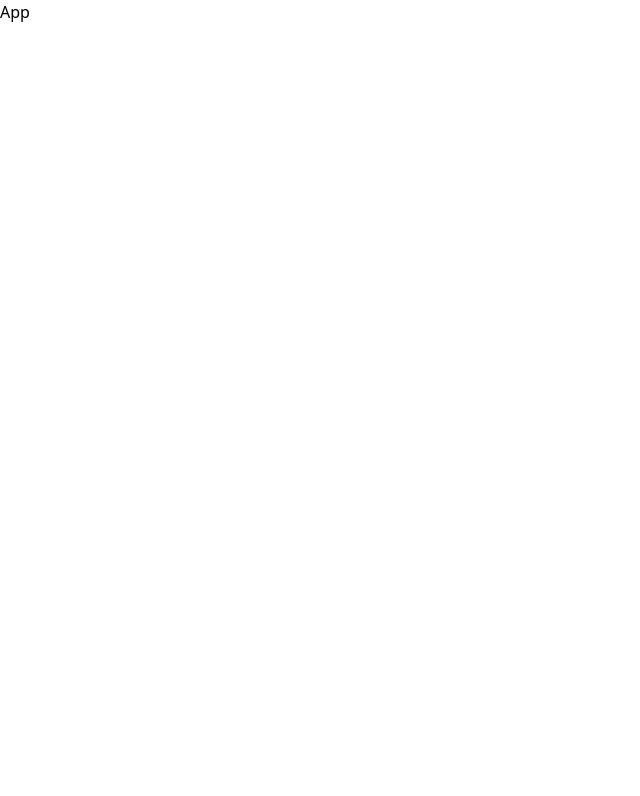
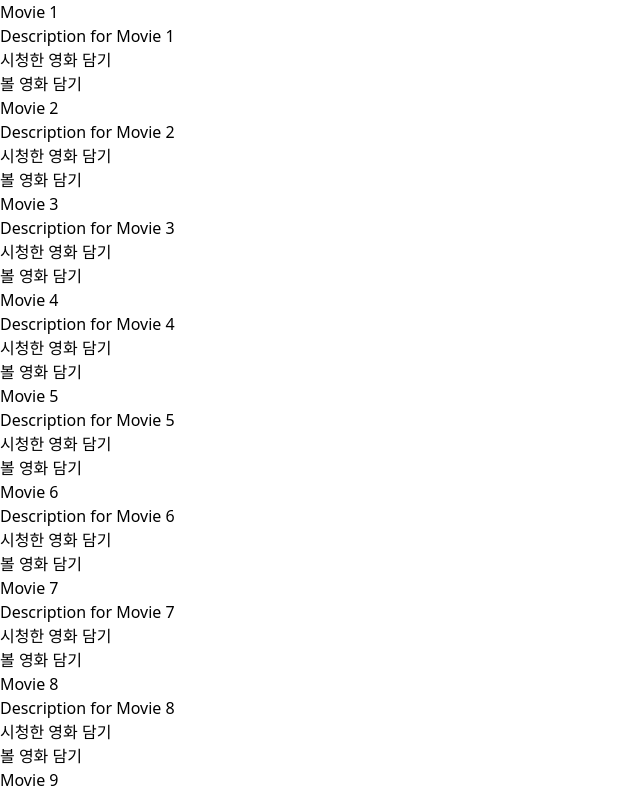
Before and after one commit to Likelion-YeungNam-Univ/8-13th-fe-assignment, a React (Vite) app: page / in a window 1280 px wide. Shown: the top 796 px of the page, without its empty margins (0-640 px from the left). Built offline with nearby package versions, Linux system fonts and the light colour scheme.

Commit message:
영화 목록 호출

```diff
--- a/src/App.jsx
+++ b/src/App.jsx
@@ -1,7 +1,12 @@
 import React from "react";
+import FetchMovies from "./fetchMovies";
 
 const App = () => {
-  return <div>App</div>;
+  return (
+    <div>
+      <FetchMovies/>
+    </div>
+  );
 };
 
 export default App;
--- /dev/null
+++ b/src/fetchMovies.jsx
@@ -0,0 +1,48 @@
+import React, { useEffect, useState } from "react";
+
+const fetchMovies = () => {
+  const movies = [];
+
+  // movies 배열 안에 객체 형태의 데이터 추가
+  for (let i = 1; i <= 2500; i++) {
+    movies.push({
+      id: i,
+      title: `Movie ${i}`,
+      description: `Description for Movie ${i}`,
+    });
+    console.log("2500개의 영화 목록을 가져오는 중...");
+  }
+
+  // fetchMovies함수가 동작하는데 오래 걸린다고 가정하기 위한 코드
+  alert("데이터를 가져오는 중입니다...");
+
+  return movies;
+};
+
+const FetchMovies = () => {
+  const [movies, setMovies] = useState([]);
+
+  useEffect(() => {
+    const data = fetchMovies();
+    setMovies(data);
+  }, []);
+
+  return (
+    <div>
+      <ul>
+        {movies.map((movie) => (
+          <li key={movie.id}>
+            <div>{movie.title}</div>
+            <div>{movie.description}</div>
+            <div>
+              <div>시청한 영화 담기</div>
+              <div>볼 영화 담기</div>
+            </div>
+          </li>
+        ))}
+      </ul>
+    </div>
+  );
+};
+
+export default FetchMovies;
```
